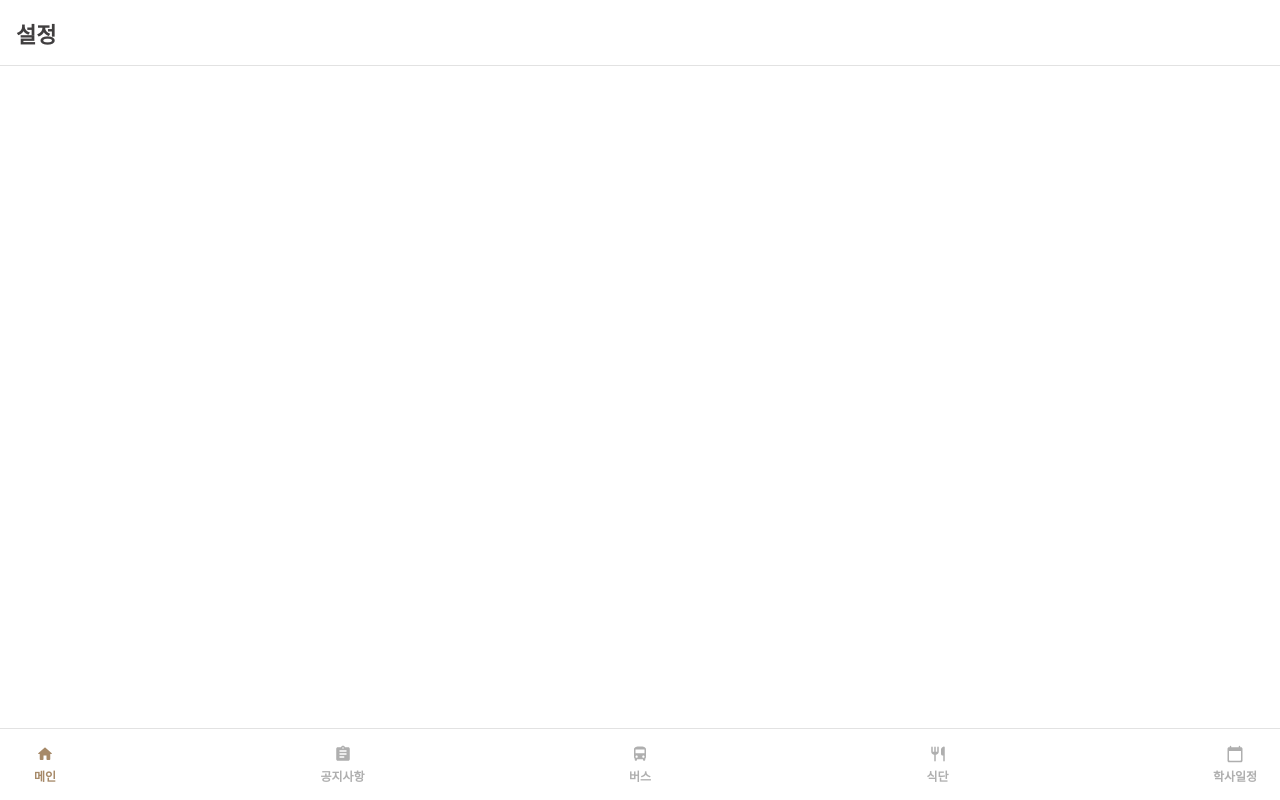
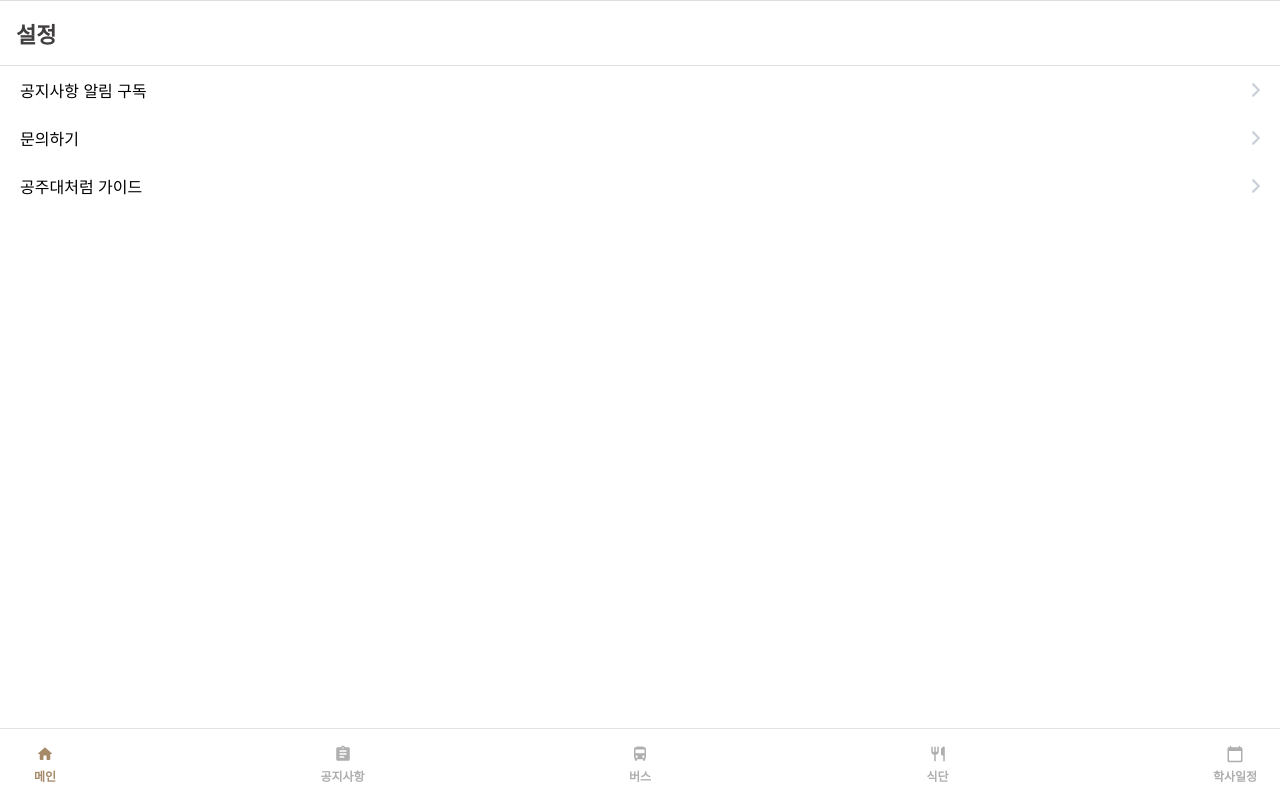
Before and after one commit to LikeKNU/LikeKNU-Web, a React (Create React App) app in the folder like-knu/: page /setting in a window 1280 px wide. Built offline with nearby package versions, Linux system fonts and the light colour scheme; no server answers; a web font is replaced by a local one.

Commit message:
Feat: 설정 페이지 리스트

```diff
--- a/like-knu/src/App.js
+++ b/like-knu/src/App.js
@@ -24,6 +24,7 @@ function App() {
       <Route path="/menu" element={<MenuPage />} />
       <Route path="/setting" element={<SettingPage />} />
       <Route path="/infinite" element={<InfiniteScrollNoticePage />} />
+      <Route path='/setting' element={<SettingPage/>} />
     </Routes>
     // <div className="App">
     //   <header className="App-header">
--- a/like-knu/src/pages/SettingPage.jsx
+++ b/like-knu/src/pages/SettingPage.jsx
@@ -1,11 +1,14 @@
 import PageLayout from "../layouts/PageLayout";
 import {Header, PageHeader} from "../components/styles/PageHeader";
+import {Outlet} from "react-router-dom";
+import SettingTabList from "./SettingTabList";
 
 export default function SettingPage() {
   return (
     <PageLayout>
       <Header>
         <PageHeader>설정</PageHeader>
+        <SettingTabList />
       </Header>
     </PageLayout>
   )
--- /dev/null
+++ b/like-knu/src/pages/SettingTabList.jsx
@@ -0,0 +1,66 @@
+import {Link} from "react-router-dom";
+import {ReactComponent as RightArrowIcon} from '../assets/icon/right-arrow.svg';
+import styled from "styled-components";
+
+const SettingTabList = () => {
+  const sendAskMail = () => {
+    document.location.href = 'mailto:likeknu2023@gmail.com';
+  };
+
+  return (
+    <SettingContent>
+      <Link to={'notification'}>
+        <SettingItem>
+          공지사항 알림 구독 <RightArrowIcon/>
+        </SettingItem>
+      </Link>
+      <SettingItem onClick={sendAskMail}>
+        문의하기 <RightArrowIcon/>
+      </SettingItem>
+      <Link to={'about'}>
+        <SettingItem>
+          공주대처럼 가이드 <RightArrowIcon/>
+        </SettingItem>
+      </Link>
+    </SettingContent>
+  );
+};
+
+export default SettingTabList;
+
+const SettingContent = styled.div`
+  display: flex;
+  flex-direction: column;
+
+  & a {
+    color: #000;
+    text-decoration: none;
+    outline: none;
+
+    &:active {
+      text-decoration: none;
+    }
+  }
+`
+
+const SettingItem = styled.div`
+  cursor: pointer;
+  display: flex;
+  justify-content: space-between;
+  align-items: center;
+  padding: 0 14px 0 20px;
+  height: 48px;
+  background-color: #fff;
+  font-size: 1.6rem;
+
+  &::before {
+    content: '';
+    position: absolute;
+    height: 1px;
+    width: 100%;
+    top: 0;
+    left: 0;
+    background-color: #d9d9d9;
+    opacity: 0.5;
+  }
+`
```
Also changed, not shown: like-knu/src/assets/icon/right-arrow.svg (added).
